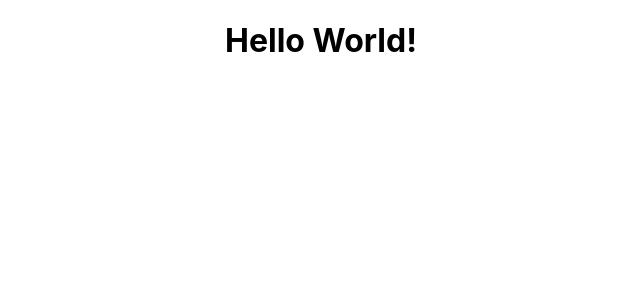
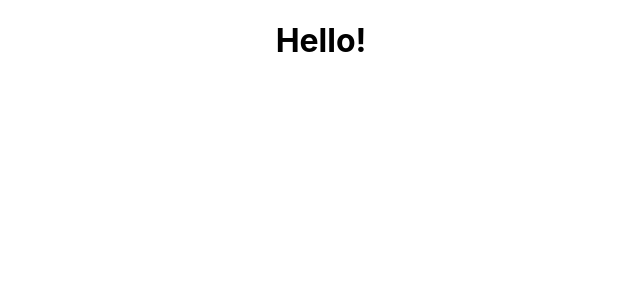
Before and after one commit to danielAwale/Typescript-101, a React (Create React App) app in the folder react/shopping-app/: page / in a window 1280 px wide. Shown: the top 300 px of the page, without its empty margins (319-959 px from the left). Built offline with nearby package versions, Linux system fonts and the light colour scheme.

Commit message:
contain the first component with ts

```diff
--- a/react/shopping-app/src/App.tsx
+++ b/react/shopping-app/src/App.tsx
@@ -1,11 +1,11 @@
 import React from 'react';
-import logo from './logo.svg';
 import './App.css';
+import Greeter from './components/Greeter';
 
 function App() {
   return (
     <div className="App">
-      <h1>Hello World!</h1>
+     <Greeter />
     </div>
   );
 }
--- /dev/null
+++ b/react/shopping-app/src/components/Greeter.tsx
@@ -0,0 +1,7 @@
+import React from "react";
+
+function Greeter(): JSX.Element {
+    return <h1>Hello!</h1>
+}
+
+export default Greeter
```
Also changed, not shown: react/shopping-app/src/logo.svg (deleted).
